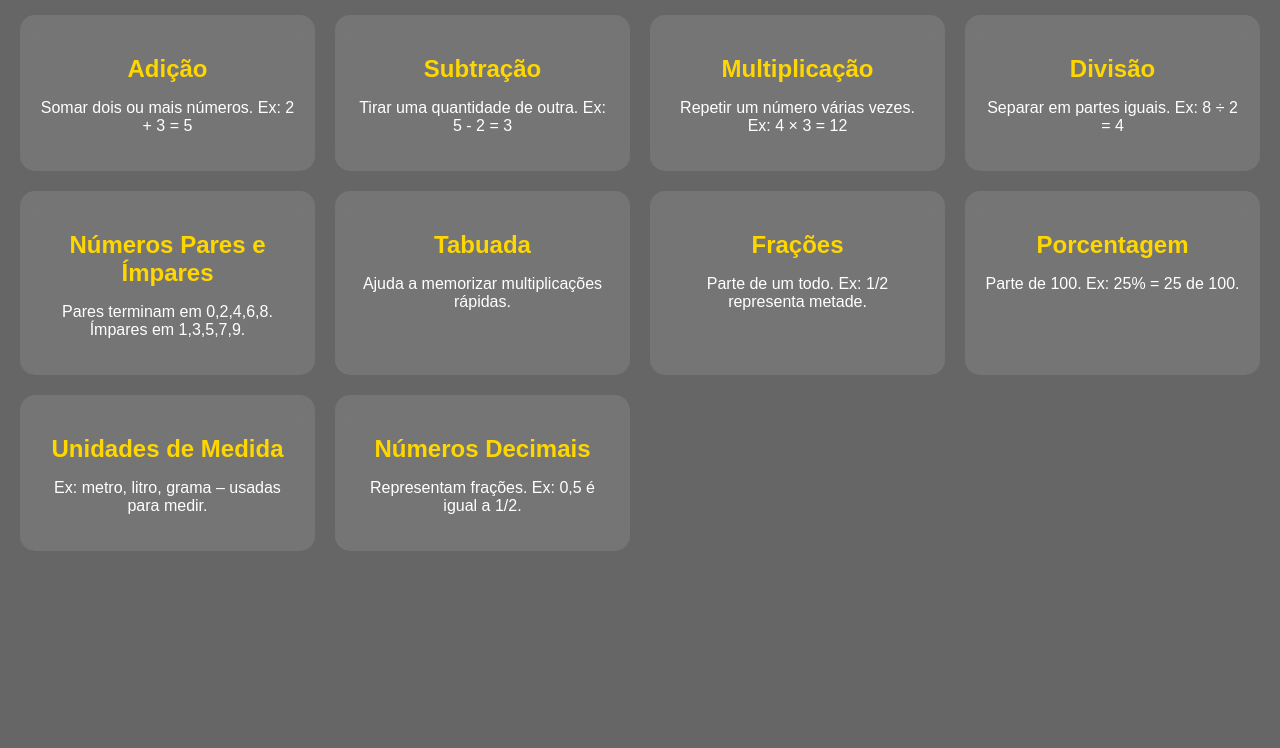
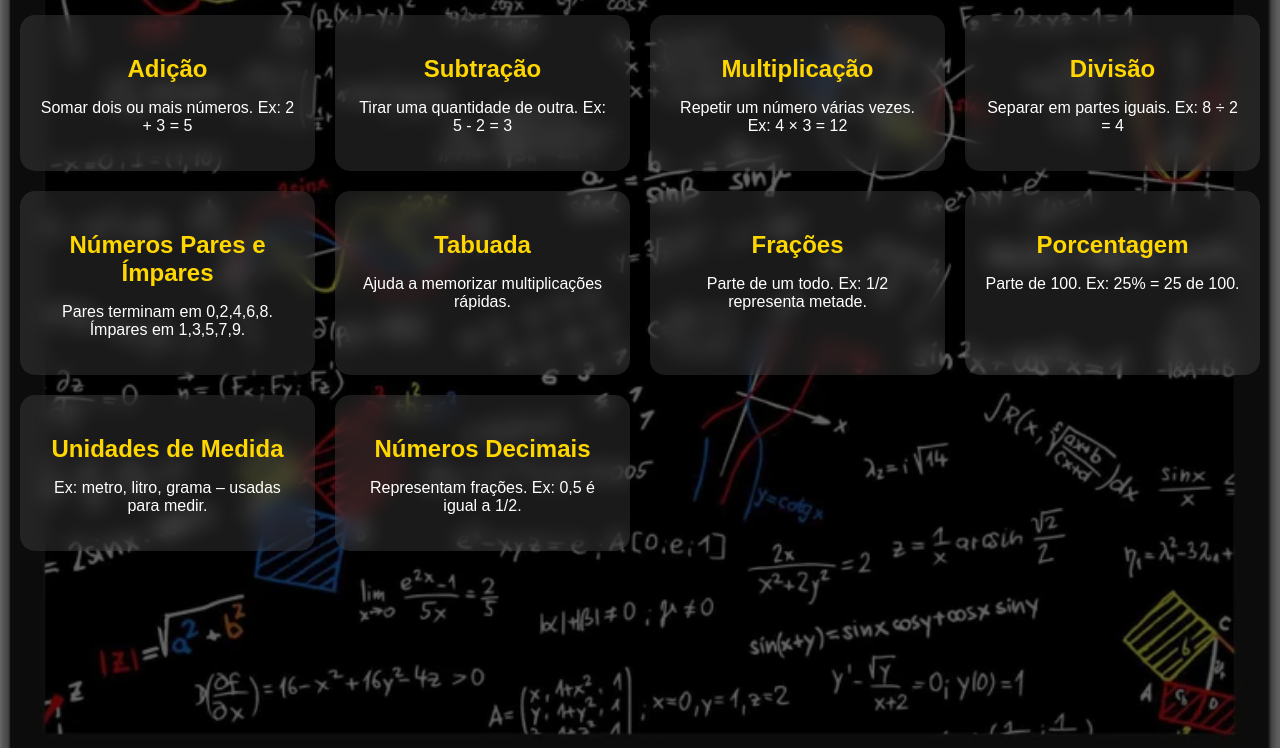
Before and after one commit to marcellacamara10/Flashcards-Marcella, a plain HTML site: page index.html in a window 1280 px wide. Shown: the part 152-900 px from the top of the page. Drawn offline with Linux system fonts and the light colour scheme.

Commit message:
Update style.css

```diff
--- a/style.css
+++ b/style.css
@@ -1,7 +1,7 @@
 body {
   margin: 0;
   font-family: Arial, sans-serif;
-  background: url("assets/background.jpg") no-repeat center center fixed;
+  background: url(0c1b8af1be802758e487359747dd14e8.webp) no-repeat center center fixed;
   background-size: cover;
   color: #fff;
 }
```
